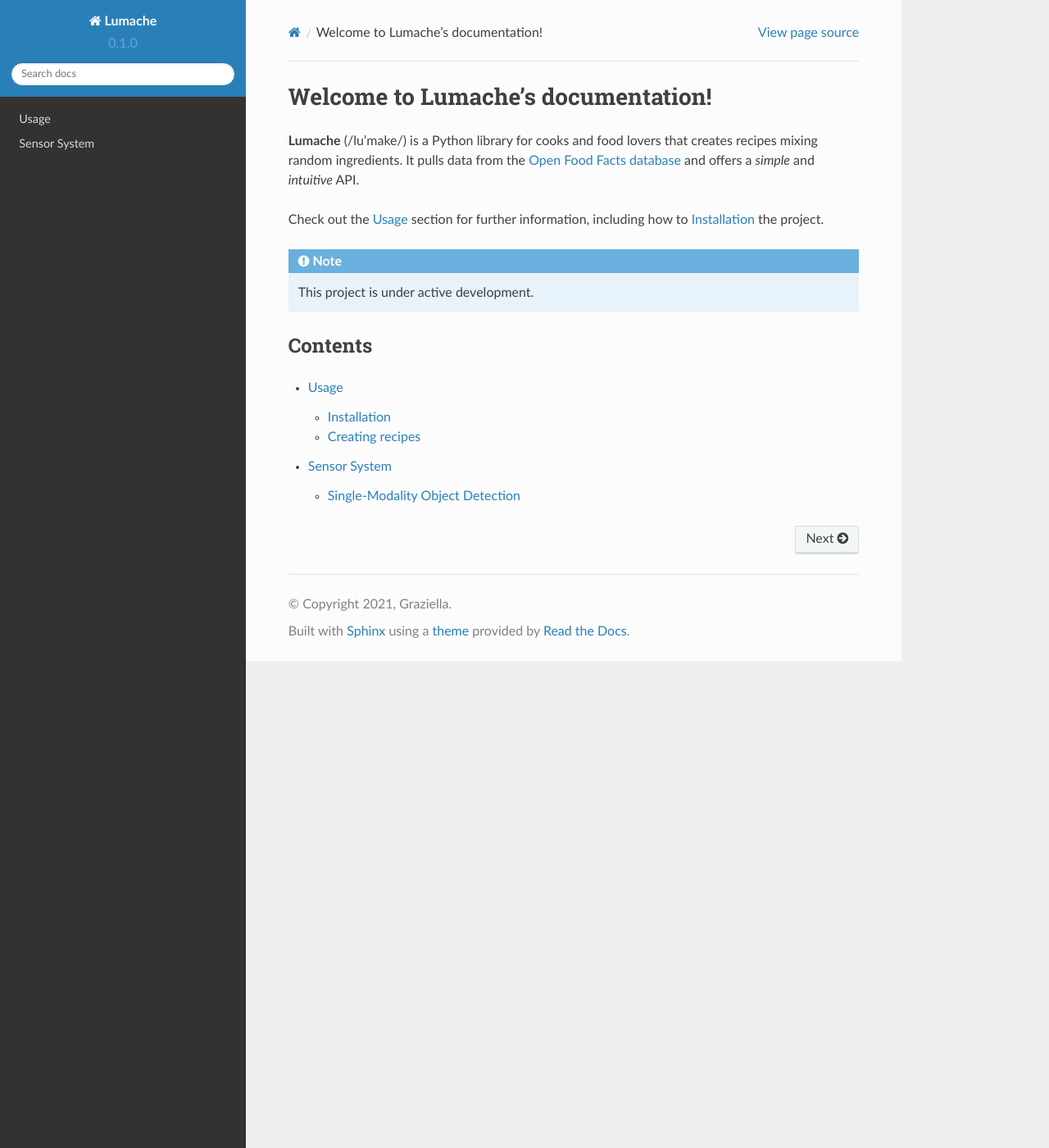
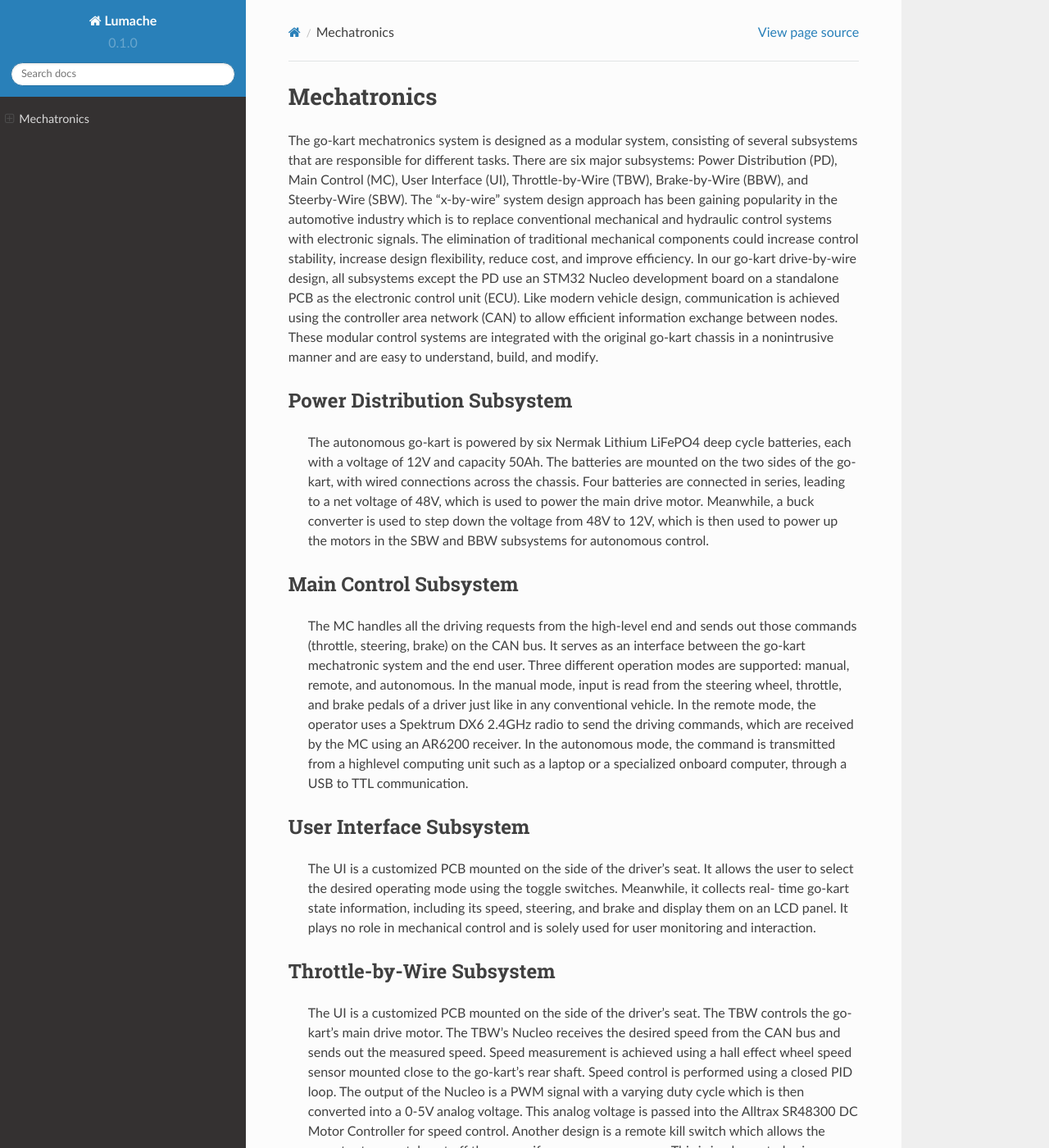
Before and after one commit to XLABUpenn/TEST, a Sphinx documentation site: the page built from docs/source/index.rst, in a window 1280 px wide and 1400 px high. Shown: the whole window at 82% size. Built offline with Sphinx 7.4.7 and the Read the Docs theme 2.0.0, drawn with Linux system fonts in a browser that asks for light colours; some of the changed text lies outside the part shown.

Commit message:
Update index.rst

```diff
--- a/docs/source/index.rst
+++ b/docs/source/index.rst
@@ -1,22 +1,86 @@
-Welcome to Lumache's documentation!
-===================================
+Mechatronics
+=====
 
-**Lumache** (/lu'make/) is a Python library for cooks and food lovers
-that creates recipes mixing random ingredients.
-It pulls data from the `Open Food Facts database <https://world.openfoodfacts.org/>`_
-and offers a *simple* and *intuitive* API.
 
-Check out the :doc:`usage` section for further information, including
-how to :ref:`installation` the project.
+The go-kart mechatronics system is designed as a modular
+system, consisting of several subsystems that are responsible
+for different tasks. There are six major subsystems: Power
+Distribution (PD), Main Control (MC), User Interface (UI),
+Throttle-by-Wire (TBW), Brake-by-Wire (BBW), and Steerby-Wire (SBW). The “x-by-wire” system design approach has
+been gaining popularity in the automotive industry which is to
+replace conventional mechanical and hydraulic control systems
+with electronic signals. The elimination of traditional
+mechanical components could increase control stability, increase design flexibility, reduce cost, and improve efficiency. In our go-kart drive-by-wire design, all subsystems
+except the PD use an STM32 Nucleo development board on
+a standalone PCB as the electronic control unit (ECU). Like
+modern vehicle design, communication is achieved using the
+controller area network (CAN) to allow efficient information
+exchange between nodes. These modular control systems
+are integrated with the original go-kart chassis in a nonintrusive manner and are easy to understand, build, and modify.
 
-.. note::
+Power Distribution Subsystem
+-----------------------------
 
-   This project is under active development.
+                    The autonomous go-kart is powered by six Nermak Lithium
+                    LiFePO4 deep cycle batteries, each with a voltage of 12V and
+                    capacity 50Ah. The batteries are mounted on the two sides of
+                    the go-kart, with wired connections across the chassis. Four
+                    batteries are connected in series, leading to a net voltage of
+                    48V, which is used to power the main drive motor. Meanwhile,
+                    a buck converter is used to step down the voltage from 48V to
+                    12V, which is then used to power up the motors in the SBW
+                    and BBW subsystems for autonomous control.
 
-Contents
---------
 
-.. toctree::
+Main Control Subsystem
+------------------------
 
-   usage
-   api
+                    The MC handles all the driving requests from the high-level
+                    end and sends out those commands (throttle, steering, brake)
+                    on the CAN bus. It serves as an interface between the go-kart
+                    mechatronic system and the end user. Three different operation
+                    modes are supported: manual, remote, and autonomous. In the
+                    manual mode, input is read from the steering wheel, throttle,
+                    and brake pedals of a driver just like in any conventional
+                    vehicle. In the remote mode, the operator uses a Spektrum
+                    DX6 2.4GHz radio to send the driving commands, which
+                    are received by the MC using an AR6200 receiver. In the
+                    autonomous mode, the command is transmitted from a highlevel
+                    computing unit such as a laptop or a specialized onboard computer,
+                    through a USB to TTL communication.
+
+
+User Interface Subsystem
+------------------------
+
+                    The UI is a customized PCB mounted on the side of the driver’s seat.
+                    It allows the user to select the desired operating mode using the toggle switches.
+                    Meanwhile, it collects real- time go-kart state information, including its speed, steering, and
+                    brake and display them on an LCD panel. It plays no role in mechanical control and is solely
+                    used for user monitoring and interaction.
+
+Throttle-by-Wire Subsystem
+---------------------------
+
+                    The UI is a customized PCB mounted on the side of the driver’s seat.
+                    The TBW controls the go-kart’s main drive motor. The TBW’s Nucleo receives
+                    the desired speed from the CAN bus and sends out the measured speed. Speed
+                    measurement is achieved using a hall effect wheel speed sensor mounted
+                    close to the go-kart’s rear shaft. Speed control is performed using a
+                    closed PID loop. The output of the Nucleo is a PWM signal with a varying
+                    duty cycle which is then converted into a 0-5V analog voltage. This analog
+                    voltage is passed into the Alltrax SR48300 DC Motor Controller for speed control.
+                    Another design is a remote kill switch which allows the operator to remotely cut off
+                    the power if an emergency occurs. This is implemented using a remote relay that can
+                    disconnect the switch to the motor contact which instantly stops power delivery to
+                    the main power. This part is independent from the MC and will continue functioning
+                    in a worst-case system failure.
+
+Steer-by-Wire Subsystem
+------------------------
+
+                    The original unmodified go-kart platform uses an alloy shaft to connect the steering wheel
+                    and the front wheel. Steering is made possible entirely through the driver’s torque input.
+                    In order to provide an autonomous mode, a motor must be added to actuate the steering. Several
+                    design ideas have been composed: one attempt was to mount the motor parallel to the steering shaft
+                    and use a belt or chain for motion transmission.
```
